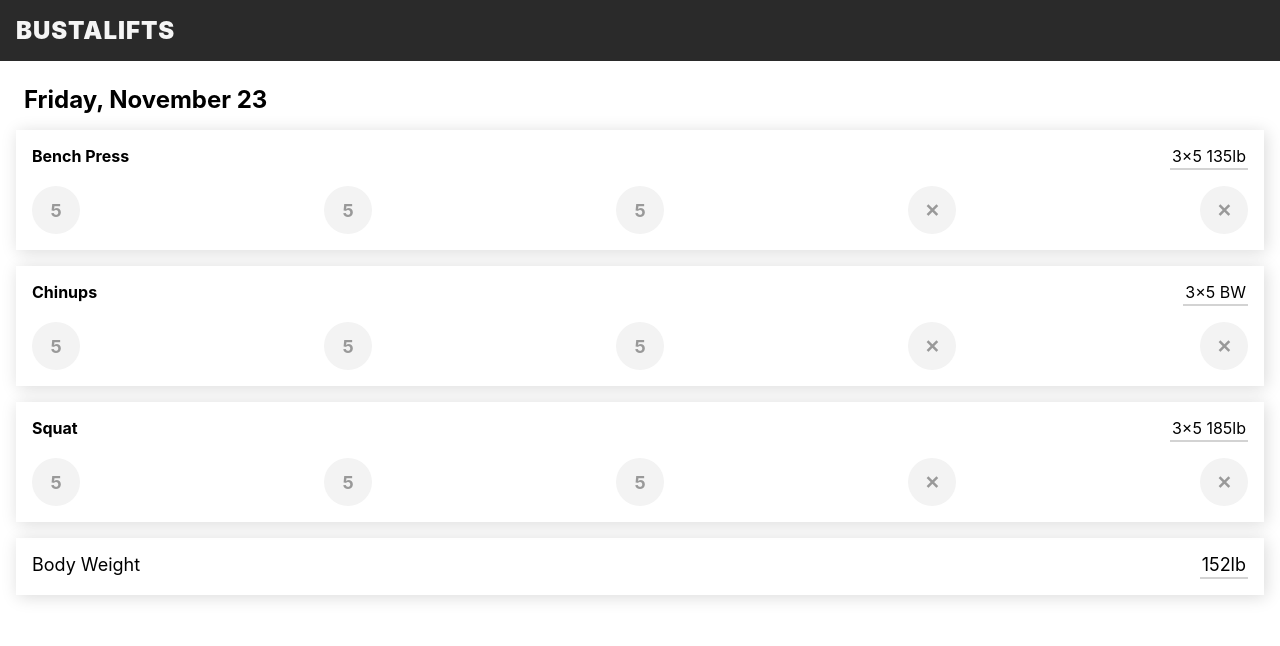
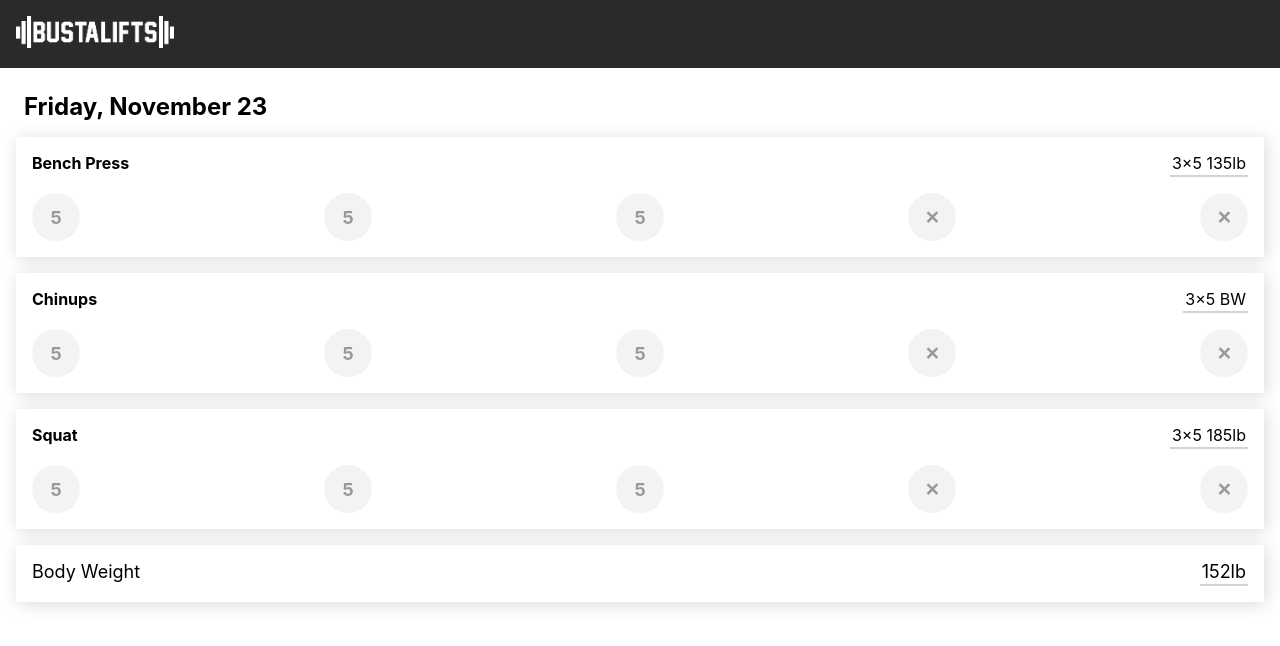
Before and after one commit to HilariousAtlantic/bustalifts, a React (Create React App) app: page /workouts/234lkj34 in a window 1280 px wide. Shown: the top 646 px of the page. Built offline with nearby package versions, Linux system fonts and the light colour scheme.

Commit message:
add logo

```diff
--- a/src/components/Navbar.jsx
+++ b/src/components/Navbar.jsx
@@ -5,7 +5,9 @@ import { NavLink } from "react-router-dom";
 export default function Navbar(props) {
   return (
     <Style.Navbar>
-      <Style.Brand to="/">Bustalifts</Style.Brand>
+      <NavLink to="/">
+        <Style.Logo src="/logo.png" />
+      </NavLink>
     </Style.Navbar>
   );
 }
@@ -15,12 +17,7 @@ const Style = {
     background: #2a2a2a;
     padding: 16px;
   `,
-  Brand: styled(NavLink)`
-    color: #f5f5f5;
-    text-decoration: none;
-    text-transform: uppercase;
-    font-weight: 900;
-    font-size: 24px;
-    letter-spacing: 1px;
+  Logo: styled.img`
+    height: 32px;
   `
 };
--- a/src/components/Workout.jsx
+++ b/src/components/Workout.jsx
@@ -19,7 +19,7 @@ export function Workout({ id, date, weight, exercises }) {
       ))}
       <Style.BodyWeight>
         <Style.Label>Body Weight</Style.Label>
-        <Style.Weight>{`${weight}lb`}</Style.Weight>
+        <Style.Weight>{weight}lb</Style.Weight>
       </Style.BodyWeight>
     </Style.Workout>
   );
```
Also changed, not shown: public/logo.png (added).
